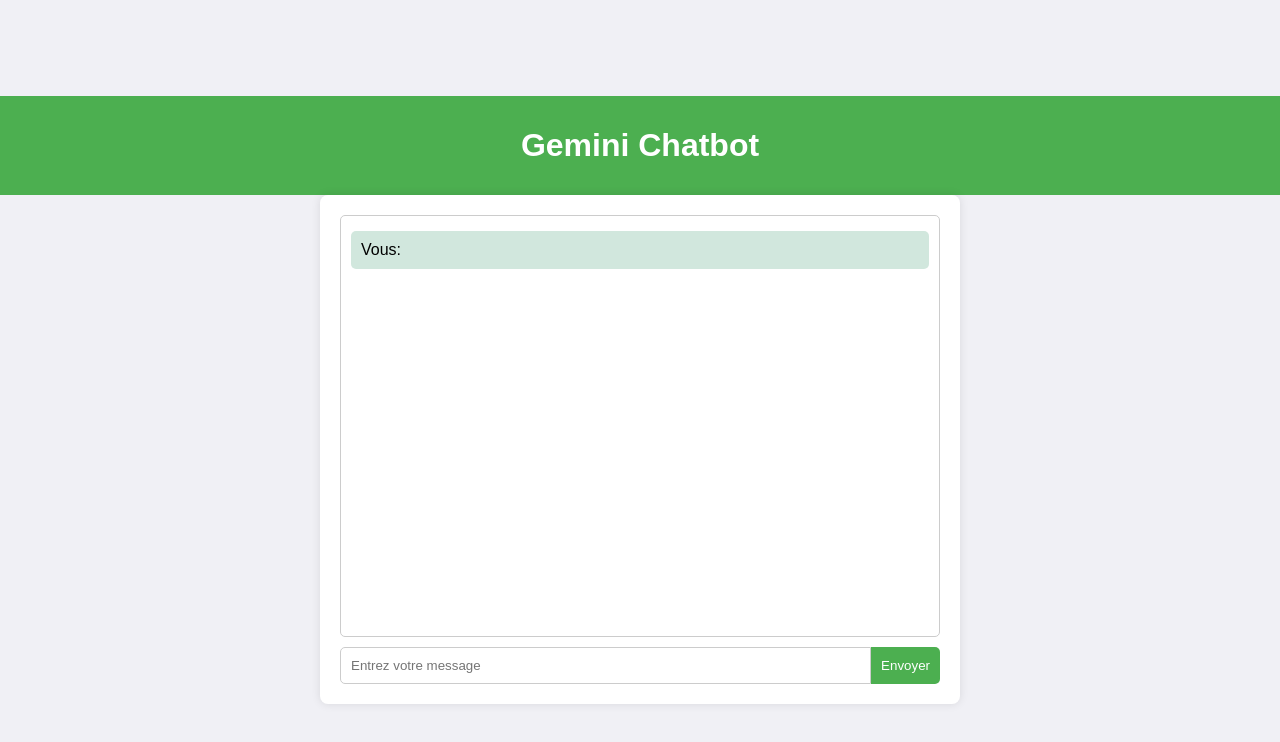
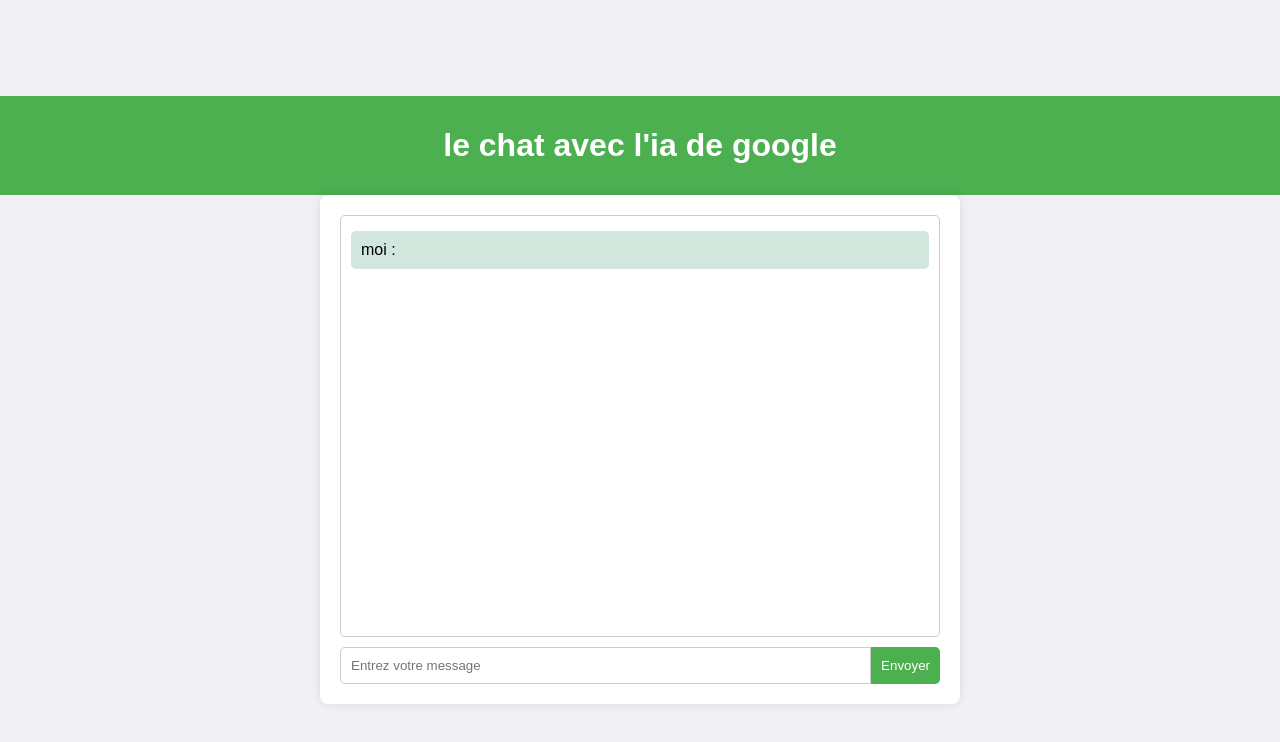
Before and after one commit to noahmartoia/prompt, a website: page public/index.html in a window 1280 px wide. Both pictures are taken after a click on the button "Envoyer". Drawn offline with Linux system fonts and the light colour scheme; no server answers.

Commit message:
modif de html

```diff
--- a/public/index.html
+++ b/public/index.html
@@ -8,7 +8,7 @@
 </head>
 <body>
   <header>
-    <h1>Gemini Chatbot</h1>
+    <h1>le chat avec l'ia de google</h1>
   </header>
   <main>
     <div id="chat"></div>
@@ -23,10 +23,8 @@
       const message = document.getElementById('userMessage').value;
       const chatDiv = document.getElementById('chat');
 
-      // Afficher le message de l'utilisateur
-      chatDiv.innerHTML += `<div class="message user">Vous: ${message}</div>`;
+      chatDiv.innerHTML += `<div class="message user">moi : ${message}</div>`;
 
-      // Envoyer la requête au serveur Node.js
       const response = await fetch('/chat', {
         method: 'POST',
         headers: { 'Content-Type': 'application/json' },
@@ -35,13 +33,10 @@
 
       const data = await response.json();
 
-      // Afficher la réponse du chatbot
-      chatDiv.innerHTML += `<div class="message bot">Gemini: ${data.response}</div>`;
+      chatDiv.innerHTML += `<div class="message bot">ia de google : ${data.response}</div>`;
 
-      // Nettoyer le champ de texte
       document.getElementById('userMessage').value = '';
 
-      // Faire défiler le chat vers le bas
       chatDiv.scrollTop = chatDiv.scrollHeight;
     }
   </script>
```
